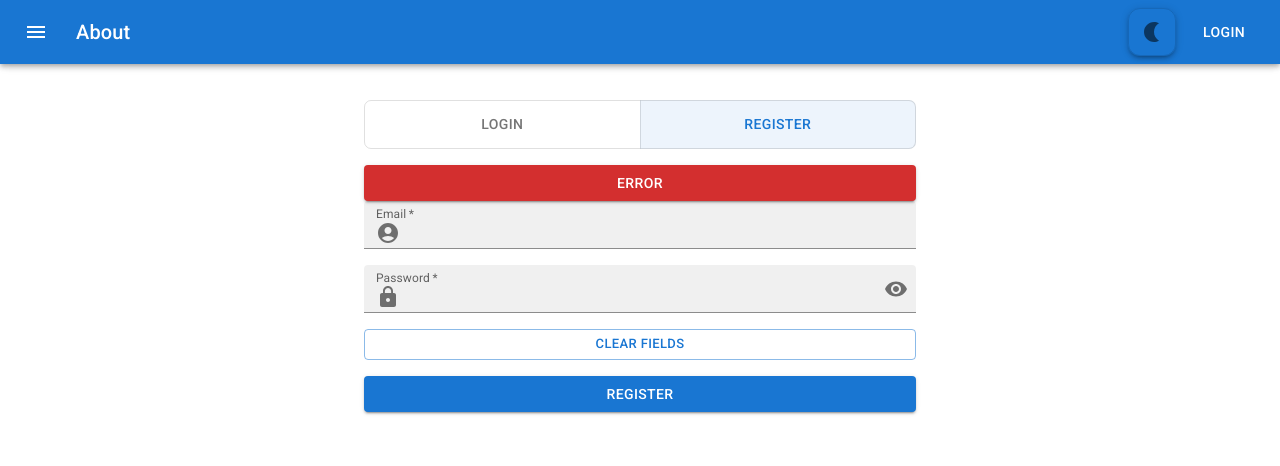
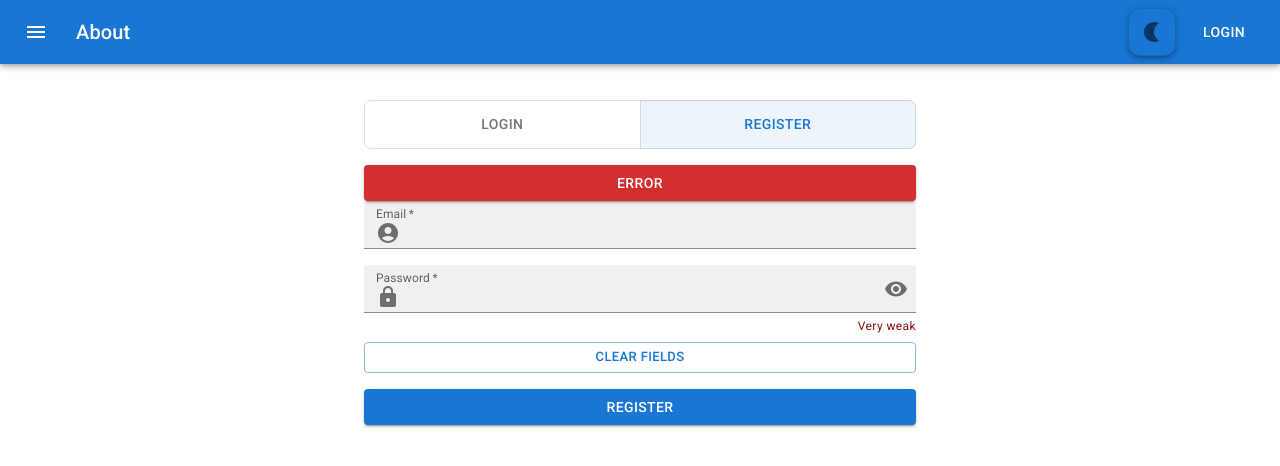
Before and after one commit to itbali/todo-react, a React (Vite) app: page /auth in a window 1280 px wide. Both pictures are taken after a click on the button "REGISTER". Shown: the top 466 px of the page. Built offline with nearby package versions, Linux system fonts and the light colour scheme.

Commit message:
feature/validation
- add progress bar for strength password in Register.tsx

```diff
--- a/src/entities/App/ui/Register.tsx
+++ b/src/entities/App/ui/Register.tsx
@@ -4,8 +4,10 @@ import {
 	FilledInput,
 	IconButton,
 	InputAdornment,
+	LinearProgress,
 	Stack,
 	TextField,
+	Typography,
 } from '@mui/material';
 import {
 	AccountCircle,
@@ -29,6 +31,24 @@ const Register = () => {
 	const [email, setEmail] = useState('');
 	const [password, setPassword] = useState('');
 	const [showPassword, setShowPassword] = useState(false);
+
+	const minLengthPassword = 12;
+
+	const strengthPercentage = Math.min(
+		(password.length * 100) / minLengthPassword,
+		100,
+	);
+
+	let strengthText = 'Very weak';
+	const hue = Math.min(password.length * 10, 120);
+
+	if (password.length >= 10) {
+		strengthText = 'Very strong';
+	} else if (password.length >= 6) {
+		strengthText = 'Strong';
+	} else if (password.length >= 3) {
+		strengthText = 'Weak';
+	}
 
 	const handleClearFields = () => {
 		setEmail('');
@@ -100,6 +120,11 @@ const Register = () => {
 					},
 				}}
 			/>
+			<Stack
+				sx={{
+					'--hue': Math.min(password.length * 10, 120),
+				}}
+			>
 				<TextField
 					type={showPassword ? 'text' : 'password'}
 					value={password}
@@ -122,7 +147,9 @@ const Register = () => {
 							endAdornment: (
 								<InputAdornment position={'end'}>
 									<IconButton
-									aria-label={showPassword ? 'hide password' : 'show password'}
+										aria-label={
+											showPassword ? 'hide password' : 'show password'
+										}
 										onClick={handleClickShowPassword}
 										edge={'end'}
 									>
@@ -133,11 +160,32 @@ const Register = () => {
 						},
 					}}
 				/>
+				<LinearProgress
+					variant="determinate"
+					value={strengthPercentage}
+					sx={{
+						bgcolor: 'background.paper',
+						'& .MuiLinearProgress-bar': {
+							bgcolor: `hsl(${hue}, 80%, 40%)`,
+						},
+					}}
+				/>
+				<Typography
+					variant="caption"
+					sx={{
+						alignSelf: 'flex-end',
+						color: `hsl(${hue}, 80%, 30%)`,
+					}}
+				>
+					{strengthText}
+				</Typography>
+			</Stack>
 			<Button
 				onClick={handleClearFields}
 				variant={'outlined'}
 				size={'small'}
 				disabled={loading}
+				sx={{ marginTop: '5px !important' }}
 			>
 				Clear fields
 			</Button>
```
Lines whose indentation alone changed are shown as unchanged.
